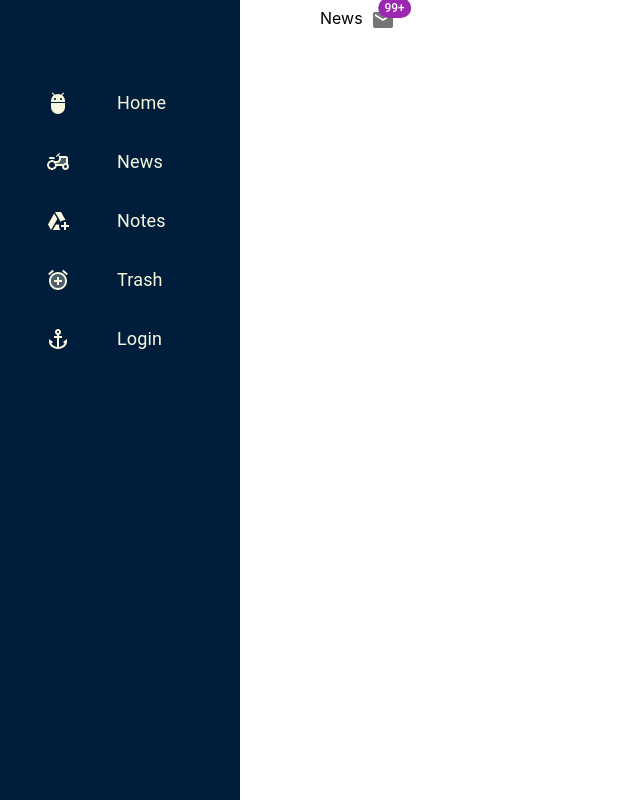
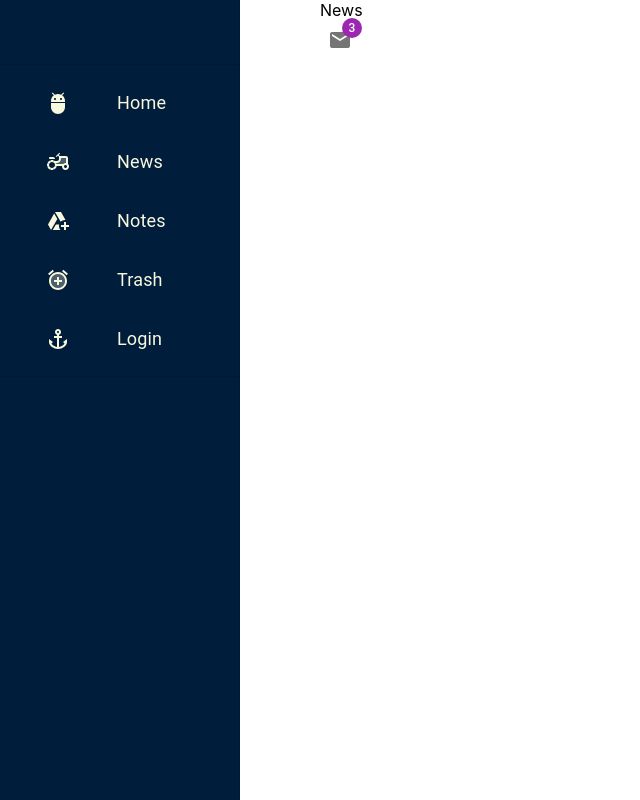
Before and after one commit to Codenotlate/MUIv5, a React (Create React App) app in the folder muiv5/: page /pathNews in a window 1280 px wide. Shown: the whole page, without its empty margins (0-640 px from the left). Built offline with nearby package versions, Linux system fonts and the light colour scheme.

Commit message:
combined a basic menu with notification badge

```diff
--- /dev/null
+++ b/muiv5/src/components/common/BasicMenu/BasicMenu.js
@@ -0,0 +1,27 @@
+import React from 'react'
+import Menu from '@mui/material/Menu';
+import MenuItem from '@mui/material/MenuItem';
+
+
+const BasicMenu=({ anchorEl, handleClose, open, menuItems }) => {
+
+    return (
+        <div>
+            <Menu
+                id="basic-menu"
+                anchorEl={anchorEl}
+                open={open}
+                onClose={handleClose}
+                MenuListProps={{
+                    'aria-labelledby': 'basic-button',
+                }}
+            >
+                {menuItems.map((item) => (
+                    <MenuItem onClick={handleClose}>{item.label}</MenuItem>
+                ))}
+            </Menu>
+        </div>
+    );
+}
+
+export default BasicMenu
--- a/muiv5/src/components/common/NotificationMsg/NotificationMsg.js
+++ b/muiv5/src/components/common/NotificationMsg/NotificationMsg.js
@@ -1,21 +1,38 @@
-import React from 'react'
+import React, { useState } from 'react'
 import Badge from '@mui/material/Badge';
 import MailIcon from '@mui/icons-material/Mail';
 import IconButton from '@mui/material/IconButton';
 import Tooltip from '@mui/material/Tooltip';
 
-const NotificationMsg=({ badgeContent, badgeColor, iconColor }) => {
-    const hasMsgContent=`You have ${badgeContent} new messages`;
+import BasicMenu from '../BasicMenu/BasicMenu';
+
+const NotificationMsg=({ badgeColor, iconColor, msgDataList }) => {
+    const [open, setOpen]=useState(false);
+    const [anchorEl, setAnchorEl]=useState(null);
+    const handleClick=(event) => {
+        setAnchorEl(event.currentTarget);
+        setOpen(true);
+    };
+    const handleClose=() => {
+        setOpen(false);
+    }
+
+    const hasMsgContent=`You have ${msgDataList.length} new messages`;
     const noMsgContent="You don't have any new message";
+
+
     return (
+        <div>
+            <Tooltip title={msgDataList.length? hasMsgContent:noMsgContent}>
+                <IconButton aria-label="Messages" onClick={msgDataList.length? handleClick:null}>
+                    <Badge badgeContent={msgDataList.length} color={badgeColor}>
+                        <MailIcon color={iconColor} />
+                    </Badge>
 
-        <Tooltip title={badgeContent? hasMsgContent:noMsgContent}>
-            <IconButton aria-label="Messages">
-                <Badge badgeContent={badgeContent} color={badgeColor}>
-                    <MailIcon color={iconColor} />
-                </Badge>
-            </IconButton>
-        </Tooltip>
+                </IconButton>
+            </Tooltip>
+            <BasicMenu open={open} anchorEl={anchorEl} handleClose={handleClose} menuItems={msgDataList} />
+        </div>
     )
 }
 
--- a/muiv5/src/pages/News/News.js
+++ b/muiv5/src/pages/News/News.js
@@ -5,10 +5,25 @@ import NotificationMsg from '../../components/common/NotificationMsg/Notificatio
 
 
 const News=() => {
+    const fakeNotificatioData=[
+        {
+            id: 0,
+            label: "message 1"
+        },
+        {
+            id: 1,
+            label: "message 2"
+        },
+        {
+            id: 2,
+            label: "message 3"
+        },
+    ]
+
     return (
         <Grid item xs={9}>
             News
-            <NotificationMsg badgeColor="secondary" badgeContent={100} iconColor="action" />
+            <NotificationMsg badgeColor="secondary" iconColor="action" msgDataList={fakeNotificatioData} />
 
 
         </Grid>
```
